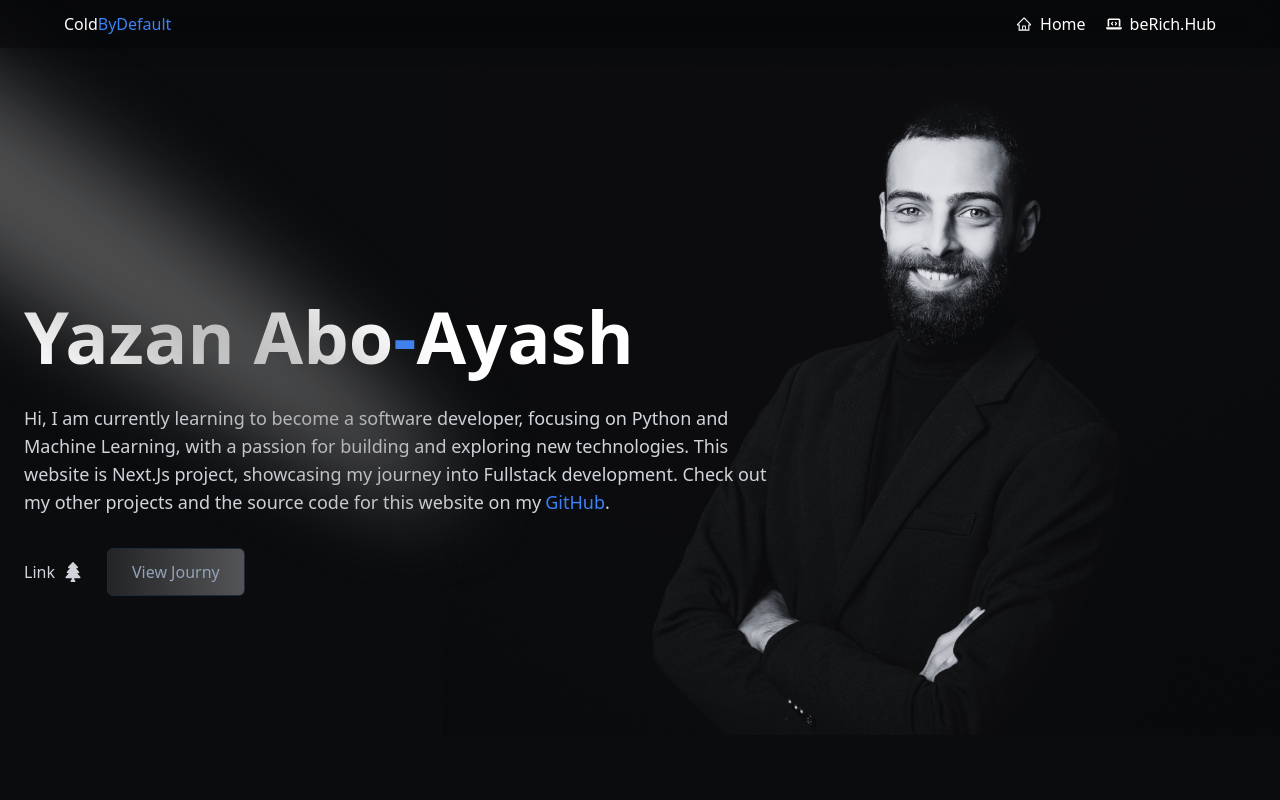
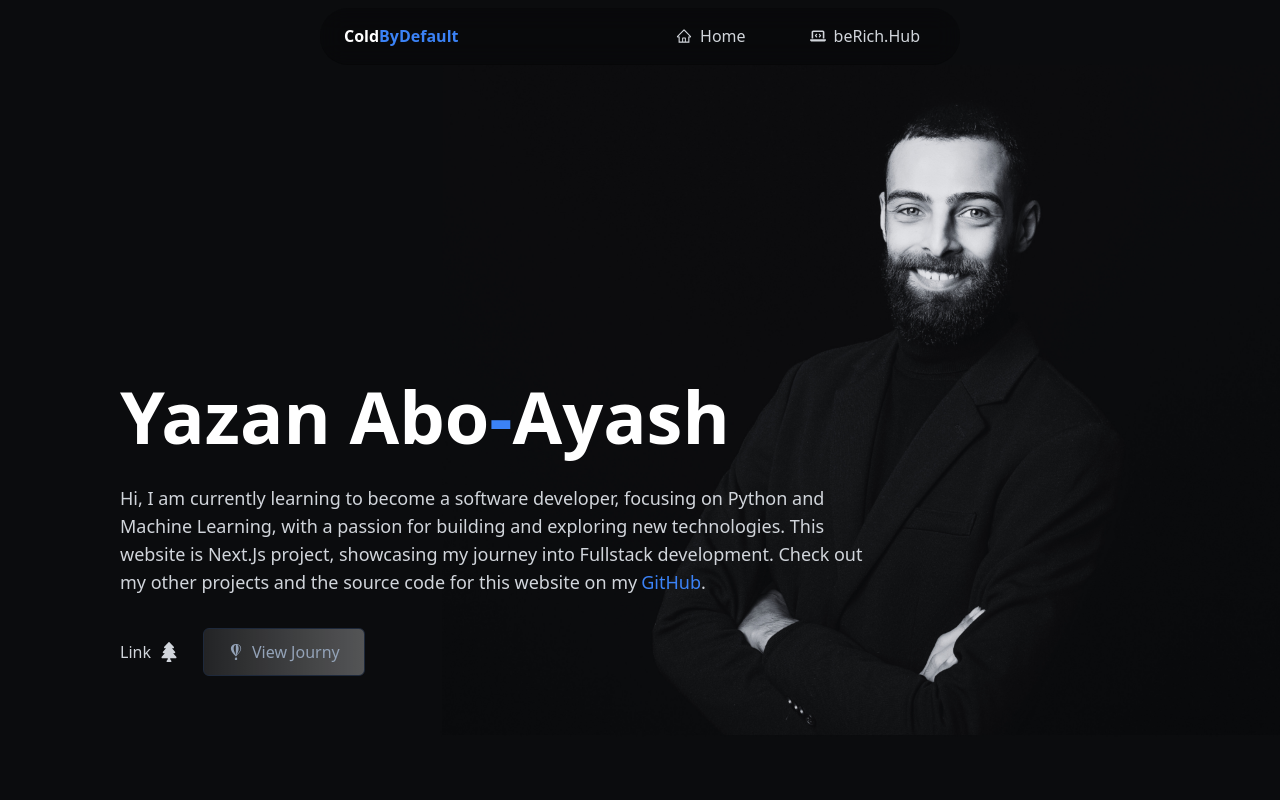
Before and after one commit to ColdByDefault/Portfolio, a Next.js app: page / in a window 1280 px wide. Shown: the top 800 px of the page. Built offline with nearby package versions, Linux system fonts and the light colour scheme.

Commit message:
navbar and spotlight

```diff
--- a/components/Navbar.jsx
+++ b/components/Navbar.jsx
@@ -4,9 +4,13 @@ import React, { useState } from "react";
 import Link from "next/link";
 import { AiOutlineHome } from "react-icons/ai";
 import { FaLaptopCode } from "react-icons/fa6";
+import { FiMenu, FiX } from "react-icons/fi";
 
-const NavLink = ({ href, children, onClick }) => (
-  <Link href={href} className="rounded-full" onClick={onClick}>
+const NavLink = ({ href, children, onClick, className = "" }) => (
+  <Link
+    href={href}
+    className={`block px-4 py-2 text-gray-300 hover:text-white transition-all ${className}`}
+    onClick={onClick}>
     {children}
   </Link>
 );
@@ -20,40 +24,51 @@ const Navbar = () => {
   ];
 
   return (
-    <nav className="relative
-    bg-black backdrop-filter backdrop-blur-lg bg-opacity-30
-    shadow-lg z-50 p-3 ">
-      <div className="flex justify-between items-center max-w-6xl mx-auto">
-        <Link href="/" className="flex items-center z-10">
-          <span className="text-white">Cold</span><span className="text-blue-500">ByDefault</span>
+    <nav className="fixed z-50 w-full lg:w-1/2 mx-auto right-0 left-0
+    lg:mt-2 lg:rounded-full
+    bg-black/20 backdrop-blur-md text-white border-b border-black/20">
+      <div className="flex justify-between items-center max-w-7xl mx-auto px-6 py-2">
+        <Link href="/" className="flex items-center font-bold">
+          <span className="text-white">Cold</span>
+          <span className="text-blue-500">ByDefault</span>
         </Link>
-        <div className="hidden sm:flex items-center gap-3 md:gap-5 z-10">
+        {/* Desktop Navigation */}
+        <div className="hidden md:flex items-center space-x-8">
           {navLinks.map((link) => (
-            <NavLink key={link.href} href={link.href}>
-              <div className="flex items-center space-x-2 text-white hover:text-gray-300">
-                {link.icon}
-                <span>{link.label}</span>
-              </div>
+            <NavLink key={link.href} href={link.href} className="flex items-center space-x-2">
+              {link.icon}
+              <span>{link.label}</span>
             </NavLink>
           ))}
         </div>
-        <button className="sm:hidden z-10 bg-white rounded-md px-3 py-2"
-          onClick={() => setShowMobileMenu(!showMobileMenu)}
-          aria-label="Toggle mobile menu">
-          ☰
+        {/* Burger Menu Button */}
+        <button
+          className="md:hidden flex items-center justify-center w-10 h-10 rounded-full
+          bg-gray-800 hover:bg-gray-700 text-white focus:outline-none focus:ring-2
+          focus:ring-blue-500"
+          onClick={() => setShowMobileMenu((prev) => !prev)}
+          aria-label="Toggle menu">
+          {showMobileMenu ? <FiX size={24} /> : <FiMenu size={24} />}
         </button>
       </div>
+
+      {/* Mobile Navigation */}
       {showMobileMenu && (
-        <div className="sm:hidden absolute top-full left-0 right-0 bg-black/90 text-white
-        backdrop-blur-md shadow-lg p-4 z-20 flex flex-col gap-3">
-          {navLinks.map((link) => (
-            <NavLink
-              key={link.href}
-              href={link.href}
-              onClick={() => setShowMobileMenu(false)}>
-              {link.label}
-            </NavLink>
-          ))}
+        <div className="realtive w-full text-white z-40">
+          <div className="flex flex-col items-start p-4 space-y-4 ">
+            {navLinks.map((link) => (
+              <NavLink
+                key={link.href}
+                href={link.href}
+                onClick={() => setShowMobileMenu(false)}
+                className="text-lg w-full">
+                <div className="flex items-center space-x-3">
+                  {link.icon}
+                  <span>{link.label}</span>
+                </div>
+              </NavLink>
+            ))}
+          </div>
         </div>
       )}
     </nav>
--- a/components/main/Hero.jsx
+++ b/components/main/Hero.jsx
@@ -1,18 +1,24 @@
+{/* NEED TO PROVIDE CORRECT LINK FOR GITHUB */}
 import React from 'react'
 import { FaTree } from "react-icons/fa"
 import Image from 'next/image'
 import Link from 'next/link'
 import { Spotlight } from '@components/ui/Spotlight'
+import DynamicBtn from '@components/ui/DynamicBtn'
 import '@styles/globals.css'
+import { FaFly } from "react-icons/fa";
+
 
 const Hero = () => {
   return (
     <section className="relative min-h-screen">
-      <div>
-        <Spotlight className="absolute top-0 left-0"/>
+      <div className='hidden lg:block'>
+        <Spotlight className="absolute top-0 left-0 h-scree z-5" fill="#2c2cc471"/>
+        <Spotlight className="absolute top-24 left-48 h-scree z-5" fill="#5c106b54"/>
+        <Spotlight className="absolute left-12 h-[90vh] z-5" fill="#2c2cc471"/>
       </div>
       {/* Container for background images */}
-      <div className="fixed inset-0 -z-10">
+      <div className="absolute top-0 left-0 w-full h-full -z-10">
         {/* Large screen background */}
         <div className="hidden lg:block w-full h-full">
           <Image
@@ -37,7 +43,7 @@ const Hero = () => {
         </div>
       </div>
       {/* Content Container */}
-      <div className="container mx-auto px-6 py-12 min-h-screen flex items-center">
+      <div className="absolute top-32 left-2 lg:left-24 mx-auto px-6 py-12 min-h-screen flex items-center z-10">
         <div className="w-full md:max-w-2xl lg:max-w-3xl space-y-8">
           {/* Name Section */}
           <h1 className="text-2xl sm:text-3xl md:text-6xl lg:text-7xl font-bold text-white">
@@ -68,12 +74,7 @@ const Hero = () => {
               <span>Link</span>
               <FaTree className="w-5 h-5" />
             </Link>
-            <a href="#timeline" className="inline-flex h-12 animate-hero-btn items-center justify-center hero-btn transition-all scroll-smooth
-            rounded-md border border-slate-800 bg-[linear-gradient(110deg,#000103,45%,#1e2631,55%,#000103)]
-            bg-[length:200%_100%] px-6 font-medium text-slate-400 focus:outline-none focus:ring-2
-            focus:ring-slate-400 focus:ring-offset-2 focus:ring-offset-slate-50">
-            View Journy
-            </a>
+            <DynamicBtn title="View Journy" icon={FaFly} targetId="timeline" />
           </div>
         </div>
       </div>
--- a/components/main/Timeline.jsx
+++ b/components/main/Timeline.jsx
@@ -25,7 +25,7 @@ const Timeline = () => {
 
     return (
         <div id="timeline" className="relative flex flex-col items-center h-screen
-        justify-center mt-24 backdrop-blur-md bg-white/30">
+        justify-center">
             <h2 className="text-3xl font-bold mb-6 text-cyan-400 sm:pl-16">My Journey</h2>
             <div className="border-r-2 border-gray-200 dark:border-gray-700 relative">
                 {events.map((event, index) => (
--- /dev/null
+++ b/components/ui/DynamicBtn.jsx
@@ -0,0 +1,24 @@
+import React from 'react';
+
+const HeroButton = ({ title, icon: Icon, targetId }) => {
+  const handleClick = () => {
+    const targetElement = document.getElementById(targetId);
+    if (targetElement) {
+      targetElement.scrollIntoView({ behavior: 'smooth' });
+    }
+  };
+
+  return (
+    <button
+      onClick={handleClick}
+      className="inline-flex h-12 animate-hero-btn items-center justify-center hero-btn transition-all scroll-smooth
+      rounded-md border border-slate-800 bg-[linear-gradient(110deg,#000103,45%,#1e2631,55%,#000103)]
+      bg-[length:200%_100%] px-6 font-medium text-slate-400 focus:outline-none focus:ring-2
+      focus:ring-slate-400 focus:ring-offset-2 focus:ring-offset-slate-50">
+      {Icon && <Icon className="mr-2" />}
+      {title}
+    </button>
+  );
+};
+
+export default HeroButton;
--- a/styles/globals.css
+++ b/styles/globals.css
@@ -8,7 +8,7 @@
 }
 
 body {
-  background: #000000f0;
+  background: #0D0C0F;
 }
 
 
@@ -53,4 +53,7 @@ body {
 
 .test {
   color: #85848491;
+  color: #2c2cc471;
+  color: #1717be;
+  color: #5c106b54;
 }
--- a/tailwind.config.mjs
+++ b/tailwind.config.mjs
@@ -8,7 +8,7 @@ export default {
   theme: {
     extend: {
       animation: {
-        spotlight: "spotlight 2s ease .75s 1 forwards",
+        spotlight: "spotlight 5s ease .75s 1 forwards",
       },
       keyframes: {
         spotlight: {
```
